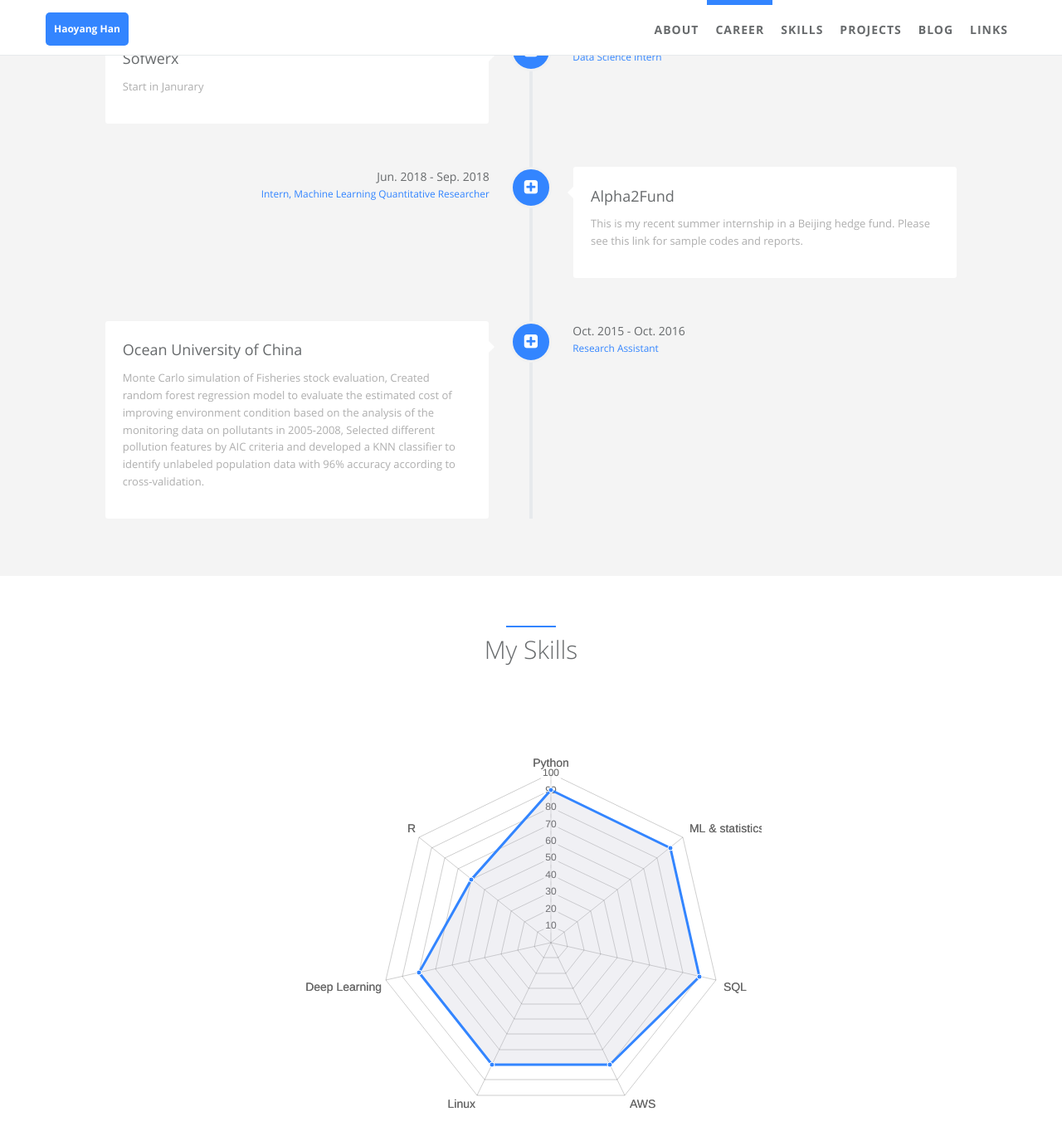
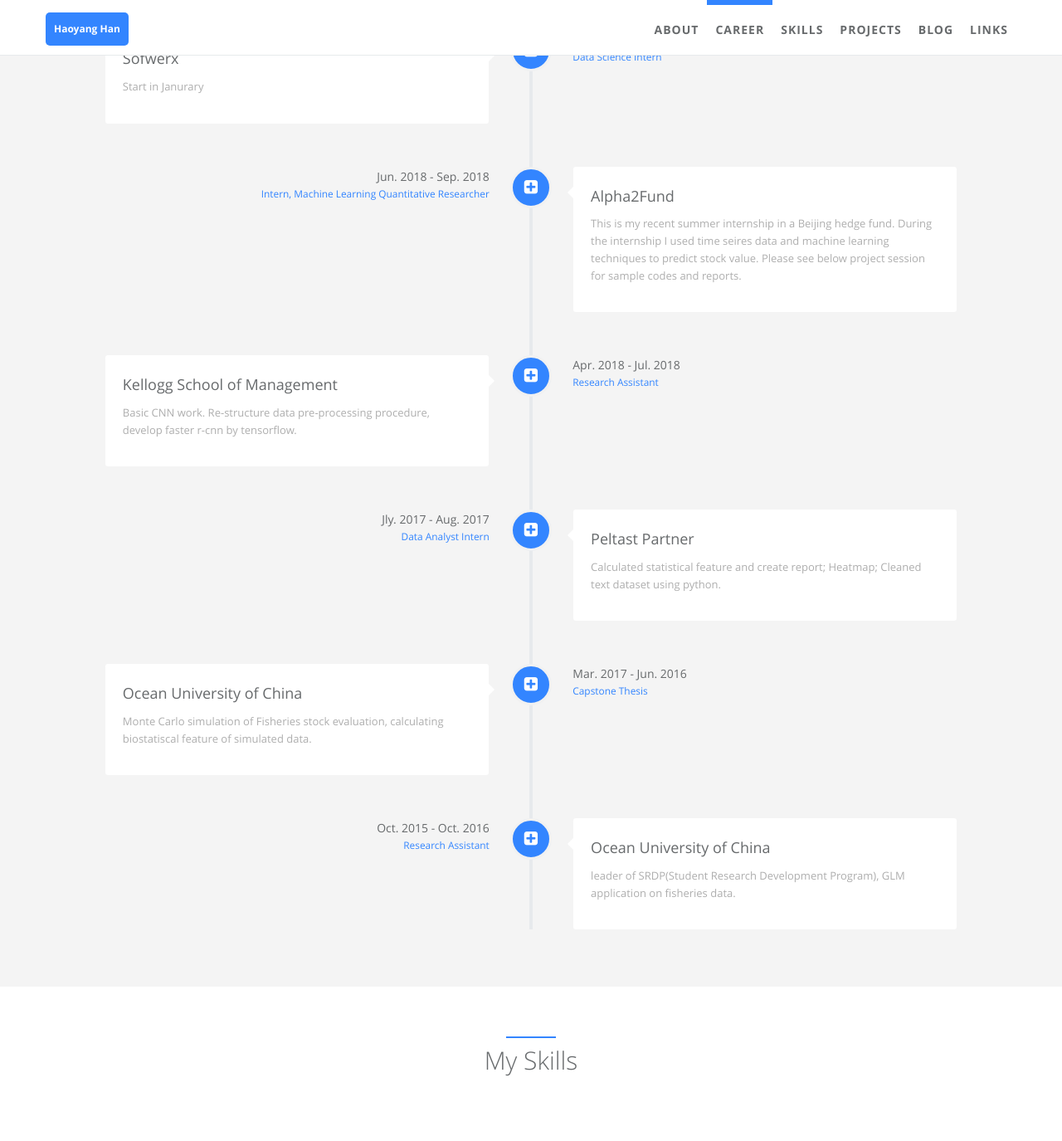
Before and after one commit to HaoyangHan/HaoyangHan.github.io, a Jekyll site: the page built from index.html, in a window 1280 px wide and 1400 px high, scrolled down 1059 px. Shown: the top 1375 px of the window at 83% size. Built offline with Jekyll 4.4.1, drawn with Linux system fonts in a browser that asks for light colours.

Commit message:
Experience ended

```diff
--- a/_data/index/careers.yml
+++ b/_data/index/careers.yml
@@ -18,7 +18,7 @@
     detail: Alpha2Fund
     i18n: company_b
   desc:
-    detail: 'This is my recent summer internship in a Beijing hedge fund. Please see this link for sample codes and reports.'
+    detail: 'This is my recent summer internship in a Beijing hedge fund. During the internship I used time seires data and machine learning techniques to predict stock value. Please see below project session for sample codes and reports.'
     i18n: company_b_desc
   date:
     detail: Jun. 2018 - Sep. 2018
@@ -28,12 +28,53 @@
     i18n: company_b_job
   icon: fa-plus-square
 
+- name:
+    detail: Kellogg School of Management
+    i18n: company_b
+  desc:
+    detail: 'Basic CNN work. Re-structure data pre-processing procedure, develop faster r-cnn by tensorflow.'
+    i18n: company_b_desc
+  date:
+    detail: Apr. 2018 - Jul. 2018
+    i18n: company_b_date
+  job:
+    detail: Research Assistant
+    i18n: company_b_job
+  icon: fa-plus-square
+
+- name:
+    detail: Peltast Partner
+    i18n: company_b
+  desc:
+    detail: 'Calculated statistical feature and create report; Heatmap; Cleaned text dataset using python.'
+    i18n: company_b_desc
+  date:
+    detail: Jly. 2017 - Aug. 2017
+    i18n: company_b_date
+  job:
+    detail: Data Analyst Intern
+    i18n: company_b_job
+  icon: fa-plus-square
 
 - name:
     detail: Ocean University of China
     i18n: company_a
   desc:
-    detail: Monte Carlo simulation of Fisheries stock evaluation, Created random forest regression model to evaluate the estimated cost of improving environment condition based on the analysis of the monitoring data on pollutants in 2005-2008, Selected different pollution features by AIC criteria and developed a KNN classifier to identify unlabeled population data with 96% accuracy according to cross-validation.
+    detail: 'Monte Carlo simulation of Fisheries stock evaluation, calculating biostatiscal feature of simulated data.'
+    i18n: company_a_desc
+  date:
+    detail: Mar. 2017 - Jun. 2016
+    i18n: company_a_date
+  job:
+    detail: Capstone Thesis
+    i18n: company_a_job
+  icon: fa-plus-square
+
+- name:
+    detail: Ocean University of China
+    i18n: company_a
+  desc:
+    detail: leader of SRDP(Student Research Development Program), GLM application on fisheries data.
     i18n: company_a_desc
   date:
     detail: Oct. 2015 - Oct. 2016
```
